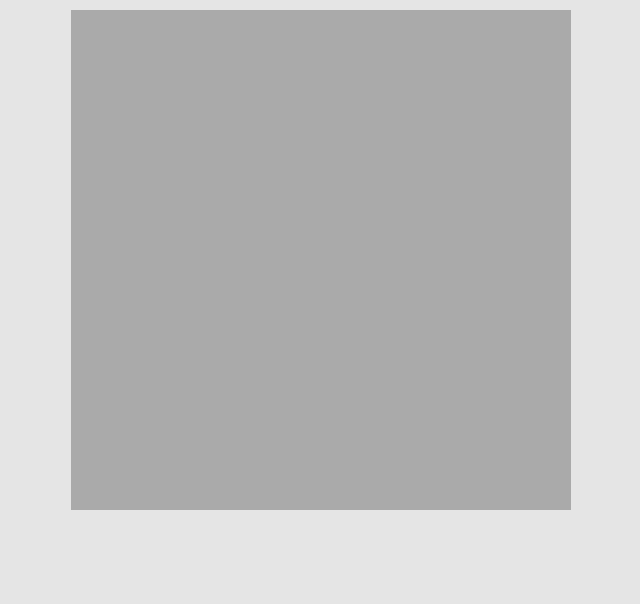
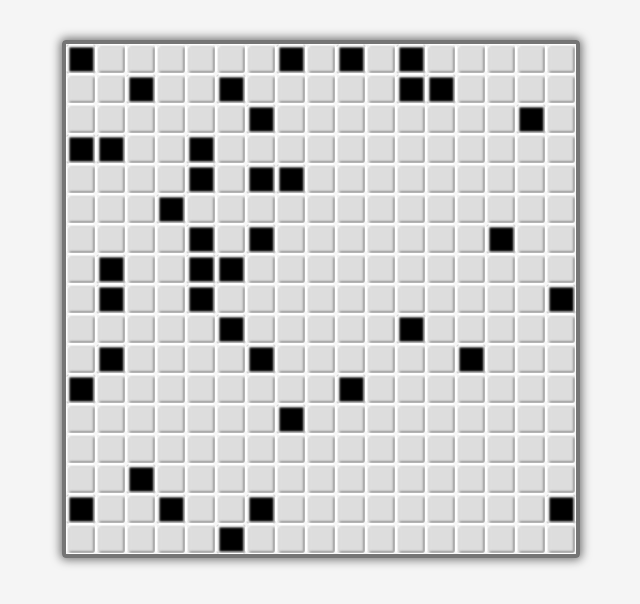
Before and after one commit to Savtym/sapper, a plain HTML site: page index.html in a window 1280 px wide. Shown: the whole page, without its empty margins (319-959 px from the left). Drawn offline with Linux system fonts and the light colour scheme.

Commit message:
preparation release

```diff
--- a/css/style.css
+++ b/css/style.css
@@ -2,19 +2,146 @@
 
 @import url(reset.css);
 
+@import url(https://fonts.googleapis.com/css?family=Roboto:400,900&subset=latin,cyrillic);
+
 /* Custom Styles */
 
 body {
-	background: #e5e5e5;
+    width: 100%;
+    min-width: 450px;
+    height: 100%;
+    min-height: 580px;
+    top: 0;
+    left: 0;
+    display: flex;
+    align-items: center;
+    justify-content: center;
+	font-family: 'Roboto', sans-serif;
+    background: #f5f5f5;
+}
+
+section {
+    position: relative;
+    height: 600px;
+    width: 600px;
 }
 
 #game {
-	margin: 10px auto;
-	width: 600px;
+    position: relative;
+    margin: 40px auto;
+    height: 510px;
+    width: 510px;
+    border: 4px solid #757575;
+    border-radius: 4px;
+    box-shadow: 0 0 10px 2px #757575;
 }
 
-#game canvas {
-	margin: 10px auto;
-	display: block;
-	background: #aaa;
+#game div {
+    position: absolute;
+    width: 30px;
+    height: 30px;
+    float: left;
+    border: 1px solid #fff;
+    border-radius: 3px;
+    text-align: center;
+	line-height: 30px;
+    cursor: pointer;
+    box-sizing: border-box;
+    background-color: #ddd;
+    transition: box-shadow .1s;
+    box-shadow: inset 1px 1px 3px 1px #fff,
+    			inset 0 0 2px 2px #888;
 }
+
+#game div:hover {
+    transition: box-shadow .1s;
+    box-shadow: inset 0 0 6px 3px #999;
+}
+
+#game div:active {
+    background-color: #eee;
+    transition: box-shadow .1s;
+}
+
+#game div.active {
+    background-color: #eee;
+    box-shadow: none;
+    transition: box-shadow .1s;
+}
+
+#game .bomb {
+	background: #000;
+}
+
+#game div[numb].active {
+    box-shadow: inset 0 0 2px 1px #888;
+    transition: box-shadow .1s;
+}
+
+#game div[numb="1"].active {
+	background: #03A9F4;
+}
+
+#game div[numb="1"].active:after {
+	content: "1";
+}
+
+#game div[numb="2"].active {
+	background: #8BC34A;
+}
+
+#game div[numb="2"].active:after {
+	content: "2";
+}
+
+#game div[numb="3"].active {
+	background: #FFEB3B;
+}
+
+#game div[numb="3"].active:after {
+	content: "3";
+}
+
+#game div[numb="4"].active {
+	background: #EF6C00;
+}
+
+#game div[numb="4"].active:after {
+	content: "4";
+}
+
+#game div[numb="5"].active {
+	background: #9C27B0;
+}
+
+#game div[numb="5"].active:after {
+	content: "5";
+	color: #fff;
+}
+
+#game div[numb="6"].active {
+	background: #9E9D24;
+}
+
+#game div[numb="6"].active:after {
+	content: "6";
+	color: #fff;
+}
+
+#game div[numb="7"].active {
+	background: #3E2723;
+}
+
+#game div[numb="7"].active:after {
+	content: "7";
+	color: #fff;
+}
+
+#game div[numb="8"].active {
+	background: #444;
+}
+
+#game div[numb="8"].active:after {
+	content: "8";
+	color: #fff;
+}
--- a/index.html
+++ b/index.html
@@ -5,7 +5,9 @@
 	<title>sapper</title>
 </head>
 <body>
-	<div id="game"></div>
+	<section>
+		<div id="game"></div>
+	</section>
 	<script src="script/script.js"></script>
 </body>
 </html>
--- a/script/script.js
+++ b/script/script.js
@@ -1,24 +1,36 @@
-var x 		= 500;
-var y 		= 500;
-var array 	= [];
+var x 				= 510;
+var y 				= 510;
+var bomb 			= 40;
+var colorSide 		= "#000";
+
 
 
 var game 	= document.getElementById('game');
-var canvas 	= document.createElement('canvas');
-
-
-
-
-canvas.setAttribute('width', x);
-canvas.setAttribute('height', y);
-canvas.setAttribute('id', 'canvas');
-game.appendChild(canvas);
-
-context = canvas.getContext("2d");
 
 
 function preparation() {
-	var side = 18;
+	var side = 30;
+    for (var i = 0; i < x; i += side)
+        for (var j = 0; j < y; j += side)
+        	game.insertAdjacentHTML('beforeend', '<div id="'+i/side+'_'+j/side+'" style="left:'+j+'px;top:'+i+'px;"></div>');
 
+	for (var i = 0; i < bomb; ++i, document.getElementById(iCur + '_' + jCur).classList.add('bomb')) {
+		for (var iCur = Math.floor(Math.random()*x/side,1),jCur = Math.floor(Math.random()*y/side,1); document.getElementById(iCur + '_' + jCur).classList.contains('bomb');iCur = Math.floor(Math.random()*x/side,1), jCur = Math.floor(Math.random()*y/side,1));
+		for (var iRow = iCur-1; iRow < iCur+2; ++iRow) {
+			for (var jColumn = jCur-1; jColumn < jCur+2; ++jColumn) {
+				var el = document.getElementById(iRow + '_' + jColumn);
+				if (el != null && el.hasAttribute('numb')) {
+					var buf = el.getAttribute('numb');
+					el.setAttribute('numb', ++buf);
+				} else if (el != null) {
+					el.setAttribute('numb',1);
+				}
+			}
 
+		}
+	}
+	for (var i = 0, arrayBomb = document.getElementsByClassName('bomb'); i < bomb; ++i)
+		arrayBomb[i].removeAttribute('numb');
 }
+
+preparation();
```
